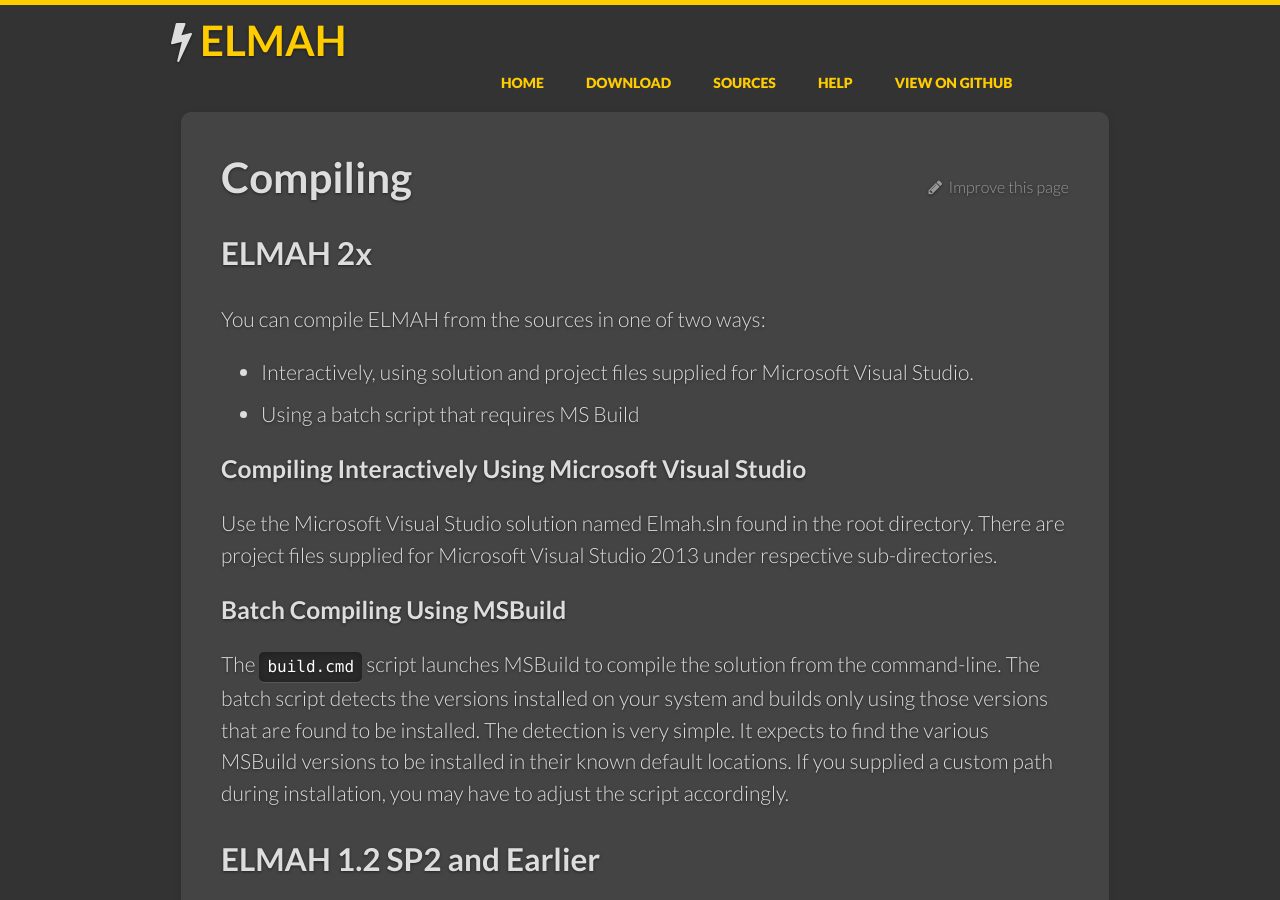
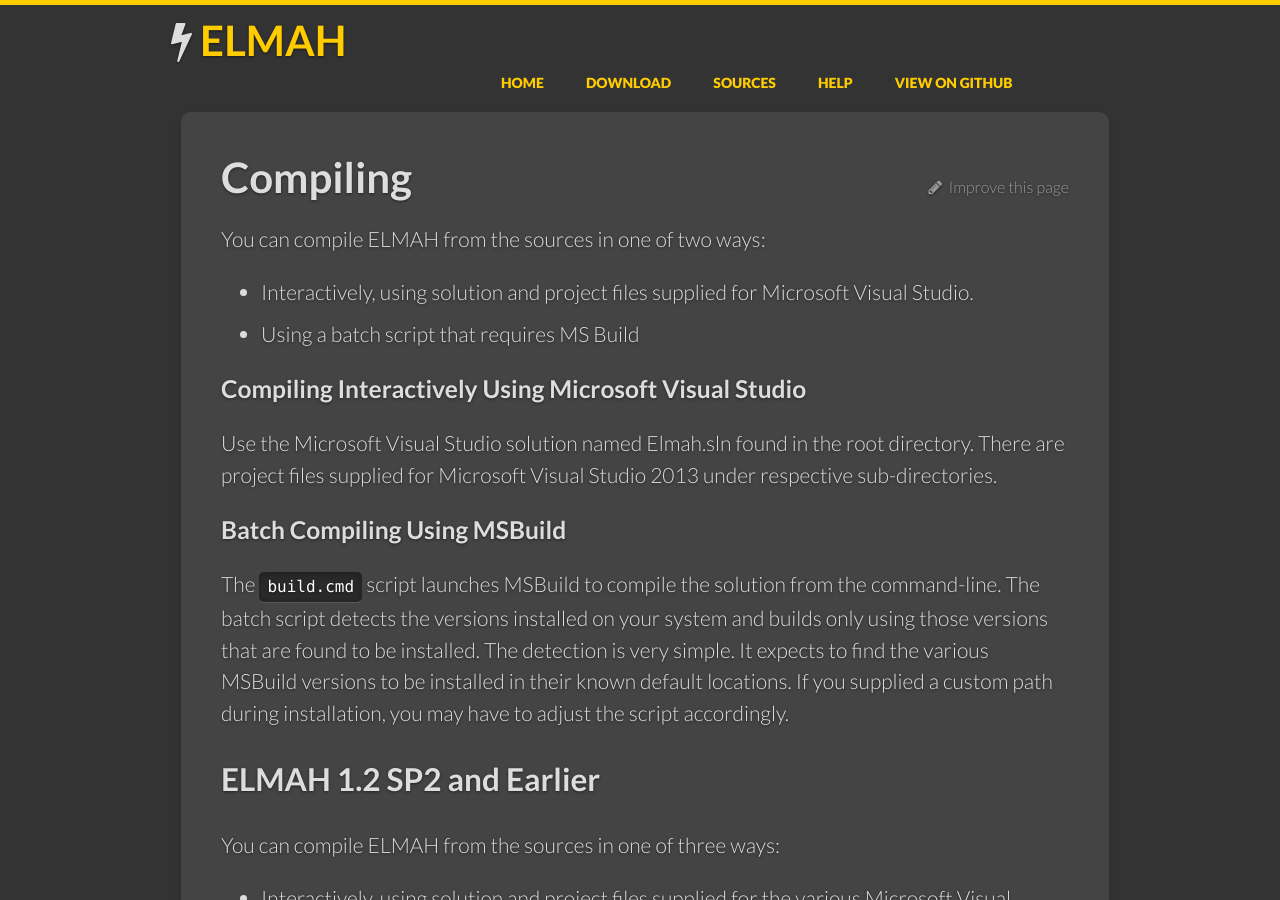
Before and after one commit to elmah/www, a Jekyll site: the page built from Compiling.md, in a window 1280 px wide and 900 px high. Built offline with Jekyll 4.4.1, drawn with Linux system fonts in a browser that asks for light colours.

Commit message:
Removed heading since the first part is about compiling the most recent version.

```diff
--- a/Compiling.md
+++ b/Compiling.md
@@ -4,8 +4,6 @@ layout: page
 permalink: a/compiling/
 article: true
 ---
-
-## ELMAH 2x
 
 You can compile ELMAH from the sources in one of two ways:
 
```
